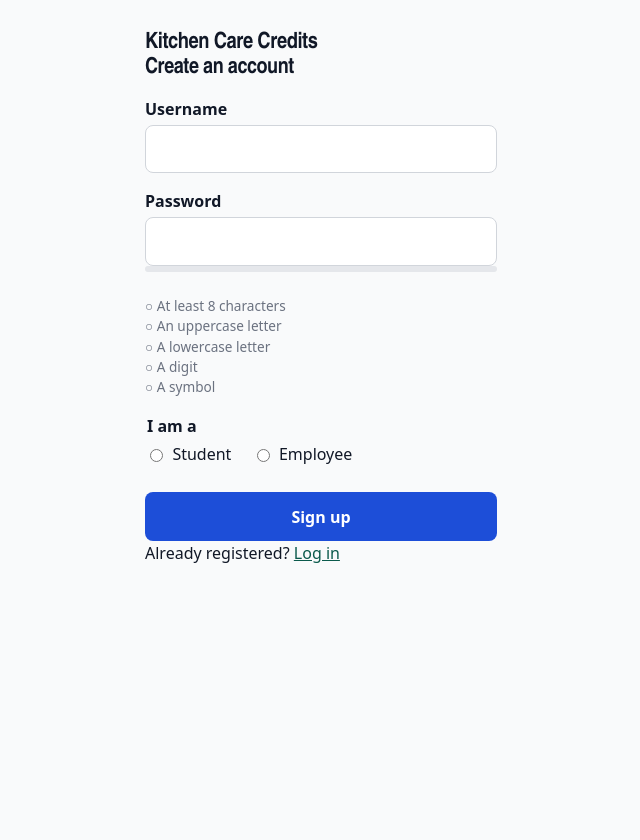
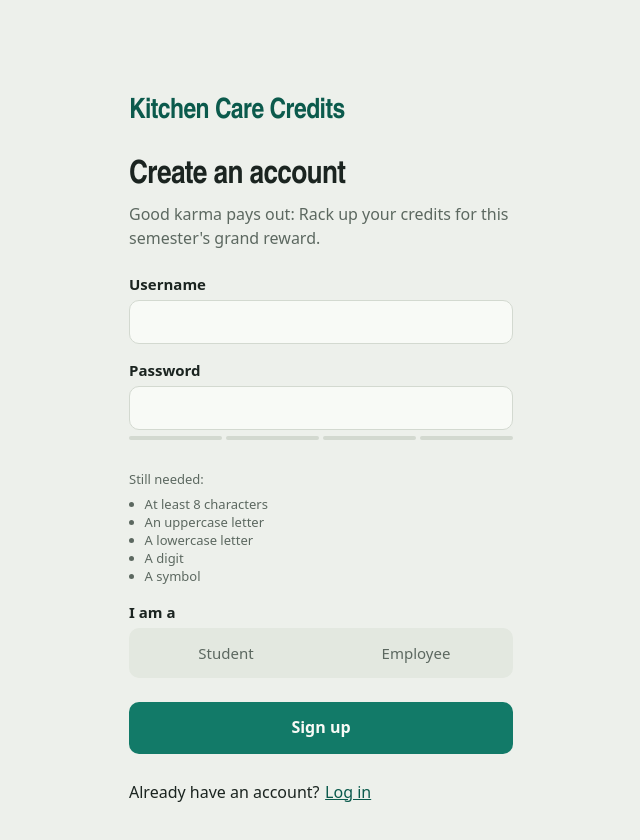
Before and after one commit to alvarobernal2412/kitchen-care, a SvelteKit app: page /signup in a window 1280 px wide. Shown: the top 840 px of the page, without its empty margins (319-959 px from the left). Before the commit the page ends 800 px from the top, so only its background shows below. Built offline with nearby package versions, Linux system fonts and the light colour scheme; a web font is replaced by a local one.

Commit message:
feat(ui): redesign onboarding and auth pages

```diff
--- a/src/lib/components/PasswordMeter.svelte
+++ b/src/lib/components/PasswordMeter.svelte
@@ -1,80 +1,80 @@
 <script lang="ts">
 	import { RULE_LABELS, validatePassword, type PasswordRule } from '$lib/passwordRules';
 
-	let { password }: { password: string } = $props();
+	/**
+	 * Strength is said in words ("Weak", "Almost there", "Strong") and by how many of the four
+	 * segments are filled; colour only reinforces it. The rules still missing are listed in plain
+	 * words, so the list doubles as the password policy before anything is typed.
+	 */
+	let { password, id }: { password: string; id?: string } = $props();
 
+	const SEGMENTS = 4;
 	const rules = Object.keys(RULE_LABELS) as PasswordRule[];
 	const result = $derived(validatePassword(password));
 	const score = $derived(rules.length - result.missing.length);
-	const label = $derived(
-		password === '' ? '' : score <= 2 ? 'Weak' : score < rules.length ? 'Almost there' : 'Strong'
-	);
+	const filled = $derived(password === '' ? 0 : Math.round((score / rules.length) * SEGMENTS));
+	const label = $derived(score <= 2 ? 'Weak' : score < rules.length ? 'Almost there' : 'Strong');
 </script>
 
-<div class="meter" aria-live="polite">
-	<div class="bar" role="presentation">
-		<div
-			class="fill"
-			class:weak={score <= 2}
-			class:mid={score > 2 && score < rules.length}
-			class:strong={score === rules.length}
-			style:width="{password === '' ? 0 : (score / rules.length) * 100}%"
-		></div>
+<div class="meter" {id} data-testid="password-meter">
+	<div class="bar" data-filled={filled} data-level={filled >= 3 ? 'good' : 'low'} aria-hidden="true">
+		{#each Array.from({ length: SEGMENTS }, (_, i) => i) as i (i)}
+			<i class:on={i < filled}></i>
+		{/each}
 	</div>
-	<p class="label">{label}</p>
-	<ul>
-		{#each rules as rule (rule)}
-			{@const missing = result.missing.includes(rule)}
-			<li class:ok={!missing}>
-				<span aria-hidden="true">{missing ? '○' : '✓'}</span>
-				{RULE_LABELS[rule]}
-				<span class="sr">{missing ? '(missing)' : '(met)'}</span>
-			</li>
-		{/each}
-	</ul>
+	<p class="strength" aria-live="polite">
+		{#if password !== ''}Password strength: <strong>{label}</strong>{/if}
+	</p>
+	{#if result.missing.length}
+		<p class="need">Still needed:</p>
+		<ul>
+			{#each result.missing as rule (rule)}
+				<li>{RULE_LABELS[rule]}</li>
+			{/each}
+		</ul>
+	{:else}
+		<p class="need">All rules met</p>
+	{/if}
 </div>
 
 <style>
+	.meter {
+		display: grid;
+		gap: 6px;
+		font-size: var(--fs-small);
+		line-height: 1.4;
+		color: var(--muted);
+	}
 	.bar {
-		height: 6px;
-		background: #e5e7eb;
-		border-radius: 3px;
-		overflow: hidden;
+		display: grid;
+		grid-template-columns: repeat(4, 1fr);
+		gap: 4px;
 	}
-	.fill {
-		height: 100%;
-		transition: width 0.2s;
+	.bar i {
+		height: 4px;
+		border-radius: 2px;
+		background: var(--line);
+		transition: background-color var(--dur-fast) var(--ease-out);
 	}
-	.weak {
-		background: #dc2626;
+	.bar[data-level='low'] i.on {
+		background: var(--pending);
 	}
-	.mid {
-		background: #d97706;
+	.bar[data-level='good'] i.on {
+		background: var(--accent);
 	}
-	.strong {
-		background: #16a34a;
+	.strength {
+		min-height: 1.4em;
+		margin: 0;
+		color: var(--ink);
 	}
-	.label {
-		min-height: 1.2em;
-		margin: 0.25rem 0;
-		font-size: 0.85rem;
-		color: #4b5563;
+	.strength strong {
+		font-weight: 600;
+	}
+	.need {
+		margin: 0;
 	}
 	ul {
-		list-style: none;
 		margin: 0;
-		padding: 0;
-		font-size: 0.85rem;
-		color: #6b7280;
-	}
-	li.ok {
-		color: #15803d;
-	}
-	.sr {
-		position: absolute;
-		width: 1px;
-		height: 1px;
-		overflow: hidden;
-		clip-path: inset(50%);
+		padding-left: 1.2em;
 	}
 </style>
--- a/src/lib/components/Segmented.svelte
+++ b/src/lib/components/Segmented.svelte
@@ -12,12 +12,14 @@
 		value,
 		name,
 		ariaLabel,
+		required = false,
 		onchange
 	}: {
 		options: Option[];
 		value: string;
 		name: string;
 		ariaLabel: string;
+		required?: boolean;
 		onchange?: (value: string) => void;
 	} = $props();
 
@@ -40,9 +42,10 @@
 		{#each options as o (o.value)}
 			<label class="seg-item" class:active={o.value === value}>
 				<input
-					class="visually-hidden"
+					class="seg-input"
 					type="radio"
 					{name}
+					{required}
 					value={o.value}
 					checked={o.value === value}
 					onchange={() => onchange?.(o.value)}
--- a/src/routes/(app)/onboarding/+page.svelte
+++ b/src/routes/(app)/onboarding/+page.svelte
@@ -25,28 +25,43 @@
 
 <svelte:head><title>Welcome</title></svelte:head>
 
+<div class="page">
 	<form method="POST" use:enhance={() => markDone()}>
-	{#if js}<p class="progress" aria-live="polite">Step {step + 1} of {STEPS}</p>{/if}
+		<h1 class="brand">Kitchen Care Credits</h1>
+
+		{#if js}
+			<div class="steps" data-testid="step-bar" aria-hidden="true">
+				{#each Array.from({ length: STEPS }, (_, i) => i) as i (i)}
+					<i data-on={i <= step ? '' : undefined}></i>
+				{/each}
+			</div>
+			<p class="stepno" aria-live="polite">Step {step + 1} of {STEPS}</p>
+		{/if}
 
 		{#if show(0)}
 			<section aria-labelledby="s1">
 				<h2 id="s1">How credits work</h2>
-			<p class="slogan">Good karma pays out: Rack up your credits for this semester's grand reward.</p>
-			<table>
-				<tbody>
+				<p class="lead">Log a chore in up to three taps and earn credits. Bigger jobs pay more.</p>
+				<ul class="pts-list">
 					{#each data.tasks as t (t.key)}
-						<tr><td>{t.label}</td><td class="pts">+{t.points}</td></tr>
+						<li><span class="task">{t.label}</span><b class="pts">+{t.points}</b></li>
 					{/each}
-				</tbody>
-			</table>
-			<p>Some tasks need a photo, and the bigger ones need an admin's approval before the credits count.</p>
+				</ul>
+				<p class="note">
+					Some chores need a photo and an admin's approval before the credits count. Each chore has
+					a short cooldown, so credits stay fair for everyone.
+				</p>
+				<p class="slogan">
+					<strong>Good karma pays out:</strong>
+					<span>Rack up your credits for this semester's grand reward.</span>
+				</p>
 			</section>
 		{/if}
 
 		{#if show(1)}
 			<section aria-labelledby="s2">
 				<h2 id="s2">Your karma</h2>
-			<p>
+				<p class="lead">
 					Credits are your karma. Everything you do for the kitchen adds up and shows on the
 					leaderboard, so every small favor counts.
 				</p>
@@ -55,8 +70,8 @@
 
 		{#if show(2)}
 			<section aria-labelledby="s3">
-			<h2 id="s3">Semester prize</h2>
-			<p>
+				<h2 id="s3">The semester prize</h2>
+				<p class="lead">
 					When the period ends, the group chips in for a prize for the top contributor. If several
 					people tie for first place, they share the win.
 				</p>
@@ -64,61 +79,130 @@
 		{/if}
 
 		<div class="actions">
+			{#if js && !last}
+				<button type="button" class="btn btn-primary btn-block" onclick={() => step++}>Next</button>
+			{:else}
+				<button type="submit" class="btn btn-primary btn-block">Get started</button>
+			{/if}
+			<div class="more">
 				{#if js && step > 0}
-			<button type="button" class="secondary" onclick={() => step--}>Back</button>
+					<button type="button" class="plain" onclick={() => step--}>Back</button>
 				{/if}
-		{#if js && !last}
-			<button type="button" onclick={() => step++}>Next</button>
-		{:else}
-			<button type="submit">Get started</button>
-		{/if}
+				<button type="submit" class="plain">Skip</button>
 			</div>
-	<button type="submit" class="skip">Skip</button>
+		</div>
 	</form>
+</div>
 
 <style>
-	.progress {
-		margin: 0 0 0.5rem;
-		color: #6b7280;
-		font-size: 0.85rem;
+	.page {
+		max-width: 480px;
+		margin: 0 auto;
+		padding: var(--sp-5) 0 var(--sp-6);
+	}
+	.brand {
+		margin-bottom: var(--sp-4);
+		font-size: var(--fs-h2);
+		line-height: 1.15;
+		color: var(--accent-ink);
+	}
+	.steps {
+		display: grid;
+		grid-template-columns: repeat(3, 1fr);
+		gap: 6px;
+	}
+	.steps i {
+		height: 4px;
+		border-radius: 2px;
+		background: var(--line);
+	}
+	.steps i[data-on] {
+		background: var(--accent);
+	}
+	.stepno {
+		margin-top: var(--sp-3);
+		font-size: 14px;
+		font-weight: 500;
+		color: var(--muted);
 	}
 	section {
-		margin-bottom: 1.5rem;
+		margin-top: var(--sp-5);
+	}
+	section + section {
+		margin-top: var(--sp-7);
+		padding-top: var(--sp-6);
+		border-top: 1px solid var(--line);
 	}
 	h2 {
-		margin: 0 0 0.5rem;
+		font-size: 36px;
+		line-height: 1;
+	}
+	.lead {
+		margin-top: var(--sp-3);
+		font-size: var(--fs-lead);
+		line-height: 1.45;
+	}
+	.pts-list {
+		margin: var(--sp-5) 0 0;
+		padding: 0;
+		list-style: none;
+		border-top: 2px solid var(--ink);
+	}
+	.pts-list li {
+		display: grid;
+		grid-template-columns: minmax(0, 1fr) auto;
+		align-items: center;
+		gap: var(--sp-4);
+		min-height: 52px;
+		border-bottom: 1px solid var(--line);
+	}
+	.pts {
+		font: 800 28px / 1 var(--font-display);
+		letter-spacing: -0.03em;
+		color: var(--accent-ink);
+		font-variant-numeric: tabular-nums;
+	}
+	.note {
+		margin-top: var(--sp-3);
+		font-size: 14px;
+		color: var(--muted);
 	}
 	.slogan {
-		font-weight: 600;
-		color: #1d4ed8;
+		margin-top: var(--sp-6);
 	}
-	table {
-		width: 100%;
-		border-collapse: collapse;
-		margin: 0.75rem 0;
+	.slogan strong {
+		display: block;
+		font: 800 30px / 1.05 var(--font-display);
+		letter-spacing: -0.02em;
+		text-wrap: balance;
 	}
-	td {
-		padding: 0.35rem 0;
-		border-bottom: 1px solid #e5e7eb;
-	}
-	.pts {
-		text-align: right;
-		font-weight: 700;
+	.slogan span {
+		display: block;
+		margin-top: 6px;
+		color: var(--muted);
+		text-wrap: balance;
 	}
 	.actions {
+		display: grid;
+		gap: var(--sp-2);
+		margin-top: var(--sp-6);
+	}
+	.more {
 		display: flex;
-		gap: 0.75rem;
+		justify-content: center;
+		gap: var(--sp-5);
 	}
-	.secondary,
-	.skip {
-		color: #374151;
+	.plain {
+		width: auto;
+		min-height: 48px;
+		padding: 0 var(--sp-4);
+		border: 0;
 		background: transparent;
-		border: 1px solid #d1d5db;
+		color: var(--muted);
+		font-weight: 600;
+		cursor: pointer;
 	}
-	.skip {
-		margin-top: 0.75rem;
-		border: 0;
-		font-weight: 400;
-		text-decoration: underline;
+	.plain:hover {
+		color: var(--ink);
 	}
 </style>
--- a/src/routes/(auth)/+layout.svelte
+++ b/src/routes/(auth)/+layout.svelte
@@ -2,63 +2,62 @@
 	let { children } = $props();
 </script>
 
-<main>
-	<h1>Kitchen Care Credits</h1>
+<!-- Signed-out screens live outside the app shell: a calm centred column on the plaster ground. -->
+<main class="auth">
+	<p class="wordmark">Kitchen Care Credits</p>
 	{@render children()}
 </main>
 
 <style>
-	:global(body) {
-		margin: 0;
-		font-family: system-ui, sans-serif;
-		background: #f9fafb;
-		color: #111827;
+	.auth {
+		max-width: 26rem;
+		min-height: 100dvh;
+		margin: 0 auto;
+		padding: var(--sp-7) var(--gutter) var(--sp-8);
 	}
-	:global(label) {
-		display: block;
-		margin-top: 1rem;
-		font-weight: 600;
+	.wordmark {
+		margin-bottom: var(--sp-6);
+		font: 800 var(--fs-h2) / 1.15 var(--font-display);
+		letter-spacing: -0.02em;
+		color: var(--accent-ink);
 	}
-	:global(input[type='text']),
-	:global(input[type='password']),
-	:global(select) {
-		box-sizing: border-box;
-		width: 100%;
-		margin-top: 0.25rem;
-		padding: 0.7rem;
-		font: inherit;
-		border: 1px solid #d1d5db;
-		border-radius: 8px;
-		background: white;
+	/* Shared by login, sign-up and reset password. */
+	.auth :global(h1) {
+		font-size: var(--fs-h1);
 	}
-	:global(button) {
-		width: 100%;
-		margin-top: 1.5rem;
-		padding: 0.8rem;
-		font: inherit;
-		font-weight: 600;
-		color: white;
-		background: #1d4ed8;
-		border: 0;
-		border-radius: 8px;
-		cursor: pointer;
+	.auth :global(.slogan) {
+		margin-top: var(--sp-2);
+		color: var(--muted);
 	}
-	:global(button:disabled) {
-		opacity: 0.6;
+	.auth :global(form) {
+		display: flex;
+		flex-direction: column;
+		gap: var(--sp-4);
+		margin-top: var(--sp-5);
 	}
-	:global(.error) {
-		margin: 1rem 0 0;
-		padding: 0.6rem 0.8rem;
-		color: #991b1b;
-		background: #fee2e2;
-		border-radius: 8px;
+	.auth :global(.alt) {
+		display: flex;
+		flex-wrap: wrap;
+		align-items: center;
+		column-gap: 0.35em;
+		min-height: 44px;
+		margin-top: var(--sp-4);
 	}
-	main {
-		max-width: 24rem;
-		margin: 0 auto;
-		padding: 2rem 1rem;
+	.auth :global(.alt a) {
+		display: inline-flex;
+		align-items: center;
+		min-height: 44px;
 	}
-	h1 {
-		font-size: 1.4rem;
+	.auth :global(.submit) {
+		margin-top: var(--sp-2);
+	}
+
+	@media (min-width: 900px) {
+		.auth {
+			padding-top: 96px;
+		}
+		.wordmark {
+			font-size: 28px;
+		}
 	}
 </style>
--- a/src/routes/(auth)/signup/+page.svelte
+++ b/src/routes/(auth)/signup/+page.svelte
@@ -1,18 +1,40 @@
 <script lang="ts">
 	import { enhance } from '$app/forms';
 	import { resolve } from '$app/paths';
-	import { untrack } from 'svelte';
+	import { onMount, untrack } from 'svelte';
 	import PasswordMeter from '$lib/components/PasswordMeter.svelte';
+	import Segmented from '$lib/components/Segmented.svelte';
 
 	let { data, form } = $props();
 	let password = $state('');
 	let classification = $state(untrack(() => form?.classification ?? ''));
 	let busy = $state(false);
+	// Without JavaScript the department select is always shown (it is only needed for Employees);
+	// with JavaScript it appears, and becomes required, once Employee is chosen.
+	let js = $state(false);
+	onMount(() => (js = true));
+	const showDepartment = $derived(!js || classification === 'Employee');
+
+	// The server answers with one message; attach it to the field it is about.
+	type Field = 'username' | 'password' | 'classification' | 'department';
+	const errorField = $derived.by((): Field | null => {
+		const e = form?.error;
+		if (!e) return null;
+		if (/department/i.test(e)) return 'department';
+		if (/Student or Employee/.test(e)) return 'classification';
+		if (/password|policy/i.test(e)) return 'password';
+		if (/username/i.test(e)) return 'username';
+		return null;
+	});
+	const invalid = (f: Field) => (errorField === f ? 'true' : undefined);
+	const err = (f: Field) => (errorField === f ? 'signup-error' : undefined);
 </script>
 
 <svelte:head><title>Sign up</title></svelte:head>
 
-<h2>Create an account</h2>
+<h1>Create an account</h1>
+<p class="slogan">Good karma pays out: Rack up your credits for this semester's grand reward.</p>
+
 <form
 	method="POST"
 	use:enhance={() => {
@@ -23,73 +45,83 @@
 		};
 	}}
 >
-	<label>
-		Username
+	<div class="field">
+		<label class="label" for="username">Username</label>
 		<input
+			id="username"
+			class="input"
 			type="text"
 			name="username"
 			autocomplete="username"
+			autocapitalize="none"
+			spellcheck="false"
 			required
 			minlength="3"
 			maxlength="32"
 			value={form?.username ?? ''}
+			aria-invalid={invalid('username')}
+			aria-describedby={err('username')}
 		/>
-	</label>
-	<label>
-		Password
+		{#if errorField === 'username'}<p id="signup-error" class="error" role="alert">{form?.error}</p>{/if}
+	</div>
+
+	<div class="field">
+		<label class="label" for="password">Password</label>
 		<input
+			id="password"
+			class="input"
 			type="password"
 			name="password"
 			autocomplete="new-password"
 			required
 			bind:value={password}
+			aria-invalid={invalid('password')}
+			aria-describedby={[err('password'), 'pw-meter'].filter(Boolean).join(' ')}
 		/>
-	</label>
-	<PasswordMeter {password} />
+		{#if errorField === 'password'}<p id="signup-error" class="error" role="alert">{form?.error}</p>{/if}
+		<PasswordMeter {password} id="pw-meter" />
+	</div>
 
-	<fieldset>
-		<legend>I am a</legend>
-		<label class="inline">
-			<input type="radio" name="classification" value="Student" required bind:group={classification} />
-			Student
-		</label>
-		<label class="inline">
-			<input type="radio" name="classification" value="Employee" bind:group={classification} />
-			Employee
-		</label>
-	</fieldset>
+	<div class="field">
+		<span class="label" aria-hidden="true">I am a</span>
+		<Segmented
+			name="classification"
+			ariaLabel="I am a"
+			required
+			value={classification}
+			options={[
+				{ value: 'Student', label: 'Student' },
+				{ value: 'Employee', label: 'Employee' }
+			]}
+			onchange={(v) => (classification = v)}
+		/>
+		{#if errorField === 'classification'}<p id="signup-error" class="error" role="alert">{form?.error}</p>{/if}
+	</div>
 
-	{#if classification === 'Employee'}
-		<label>
-			Department
-			<select name="department" required>
-				<option value="">Choose…</option>
+	{#if showDepartment}
+		<div class="field">
+			<label class="label" for="department">Department</label>
+			<select
+				id="department"
+				class="select"
+				name="department"
+				required={js && classification === 'Employee'}
+				aria-invalid={invalid('department')}
+				aria-describedby={err('department')}
+			>
+				<option value="">{js ? 'Choose…' : 'Choose (Employees only)'}</option>
 				{#each data.departments as d (d)}
 					<option value={d} selected={form?.department === d}>{d}</option>
 				{/each}
 			</select>
-		</label>
+			{#if errorField === 'department'}<p id="signup-error" class="error" role="alert">{form?.error}</p>{/if}
+		</div>
 	{/if}
 
-	{#if form?.error}<p class="error" role="alert">{form.error}</p>{/if}
-	<button type="submit" disabled={busy}>Sign up</button>
+	{#if form?.error && !errorField}<p id="signup-error" class="error" role="alert">{form.error}</p>{/if}
+	<button type="submit" class="btn btn-primary btn-block submit" disabled={busy} aria-busy={busy}>
+		{busy ? 'Signing up…' : 'Sign up'}
+	</button>
 </form>
-<p>Already registered? <a href={resolve('/login')}>Log in</a></p>
 
-<style>
-	fieldset {
-		margin: 1rem 0 0;
-		padding: 0;
-		border: 0;
-	}
-	legend {
-		font-weight: 600;
-	}
-	.inline {
-		display: inline-flex;
-		gap: 0.4rem;
-		align-items: center;
-		margin: 0.25rem 1rem 0 0;
-		font-weight: 400;
-	}
-</style>
+<p class="alt">Already have an account? <a href={resolve('/login')}>Log in</a></p>
```
Also changed, not shown: src/routes/(auth)/login/+page.svelte (+43 -12 lines), src/routes/(auth)/reset-password/+page.svelte (+46 -13 lines), src/lib/styles/components.css. Lines whose indentation alone changed are shown as unchanged.
